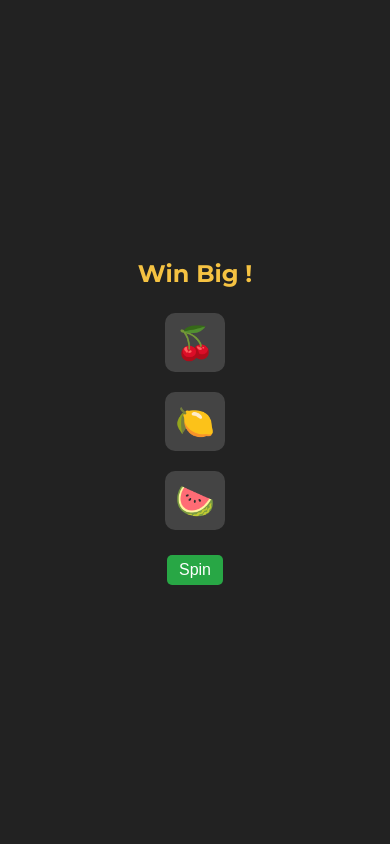
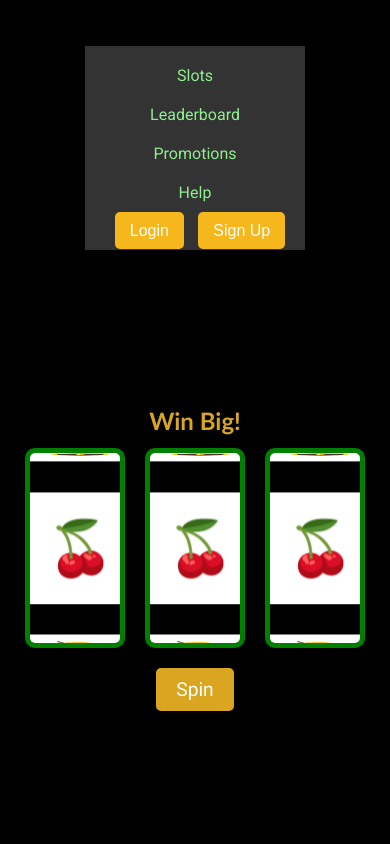
Before and after one commit to mustalidhanerawala/Gold-Rush, a plain HTML site: page slotmachine.html in a window 390 px wide. Drawn offline with Linux system fonts and the light colour scheme; a web font is replaced by a local one.

Commit message:
Updated slot machine

```diff
--- a/slotmachine-style.css
+++ b/slotmachine-style.css
@@ -1,126 +1,174 @@
+* {
+  margin: 0;
+  padding: 0;
+  box-sizing: border-box;
+}
 
 body {
   display: flex;
+  flex-direction: column;
   justify-content: center;
   align-items: center;
   height: 100vh;
-    margin: 0;
-    font-family:  Montserrat,Arial, sans-serif;
-    background-color: #222;
+  background-color: black;
+  font-family: sans-serif;
+}
+
+#nav {
+  margin: 10px;
+  display: flex;
+  justify-content: space-between;
+  align-items: center;
+  background-color: #333;
+  padding: 10px 20px;
   color: white;
 }
 
-
-.container {
-    text-align: center;
-    max-width: 100%;
-    padding: 20px;
+/* Left-side (Navigation Links) */
+#nav1 ul {
+  list-style: none;
+  margin: 0;
+  padding: 0;
+  display: flex;
 }
 
-h1 {
-    font-size: 3em;
-    margin-bottom: 20px;
-    color: #f5c242;
+#nav1 ul li {
+  margin-right: 20px;
 }
 
+#nav1 ul li a {
+  text-decoration: none;
+  color: lightgreen;
+  padding: 8px 12px;
+  font-size: 16px;
+  font-family: Roboto, 'Gill Sans', 'Gill Sans MT', Calibri, 'Trebuchet MS', sans-serif;
+  transition: background 0.3s ease;
+}
 
+#nav1 ul li a:hover {
+  background-color: #555;
+  border-radius: 5px;
+}
+
+/* Right-side (Login/Signup Buttons) */
+#nav2 .btn {
+  text-decoration: none;
+  color: white;
+  background-color: rgb(245, 183, 28);
+  padding: 10px 15px;
+  margin-left: 10px;
+  border-radius: 5px;
+  font-size: 16px;
+  transition: background 0.3s ease;
+  margin-right: 0;
+}
+
+#nav2 .btn:hover {
+  background-color:rgb(179, 152, 4);
+}
+
+/* Responsive Design */
+@media (max-width: 768px) {
+  #nav {
+      flex-direction: column;
+      text-align: center;
+  }
+  #nav1 ul {
+      flex-direction: column;
+  }
+  #nav1 ul li {
+      margin: 10px 0;
+  }
+  #nav2 {
+      margin-top: 10px;
+  }
+}
+
+#ai-div
+{
+  display: flex;
+  flex-direction: column;
+  justify-content: center;
+  align-items: center;
+  height: 100vh;
+  background-color: black;
+  font-family: sans-serif;
+}
 .slot-machine {
   display: flex;
-    justify-content: space-between;
-    margin-bottom: 20px;
-    gap: 10px;
+}
+
+h2{
+  color: goldenrod;
+  padding: 3px;
+  margin: 10px;
+  font-family: Texturina,'Gill Sans', 'Gill Sans MT', Calibri, 'Trebuchet MS', sans-serif;
+}
+.reel-container {
+  perspective: 1000px;
+  width: 100px;
+  height: 200px;
+  overflow: hidden;
+  margin: 0 10px;
+  border: 5px solid green;
+  border-radius: 10px;
+  display: flex;
+  justify-content: center;
+  align-items: center;
+  position: relative;
 }
 
 .reel {
-    font-size: 3em;
-    background-color: #444;
-    padding: 20px;
-    margin: 10px;
-    border-radius: 10px;
-    flex: 1;
+  width: 100px;
+  height: 100px;
+  transform-style: preserve-3d;
+  position: relative;
 }
 
+.symbol {
+  position: absolute;
+  width: 100px;
+  height: 100px;
+  text-align: center;
+  font-size: 3rem;
+  line-height: 100px;
+  color: black;
+  background: white;
+  border: 1px solid #fff;
+  transform-origin: center center;
+  backface-visibility: hidden; /* Hide back faces */
+}
+
+#reel1 .symbol:nth-child(1) { transform: rotateX(0deg) translateZ(100px); }
+#reel1 .symbol:nth-child(2) { transform: rotateX(72deg) translateZ(100px); }
+#reel1 .symbol:nth-child(3) { transform: rotateX(144deg) translateZ(100px); }
+#reel1 .symbol:nth-child(4) { transform: rotateX(216deg) translateZ(100px); }
+#reel1 .symbol:nth-child(5) { transform: rotateX(288deg) translateZ(100px); }
+
+#reel2 .symbol:nth-child(1) { transform: rotateX(0deg) translateZ(100px); }
+#reel2 .symbol:nth-child(2) { transform: rotateX(72deg) translateZ(100px); }
+#reel2 .symbol:nth-child(3) { transform: rotateX(144deg) translateZ(100px); }
+#reel2 .symbol:nth-child(4) { transform: rotateX(216deg) translateZ(100px); }
+#reel2 .symbol:nth-child(5) { transform: rotateX(288deg) translateZ(100px); }
+
+#reel3 .symbol:nth-child(1) { transform: rotateX(0deg) translateZ(100px); }
+#reel3 .symbol:nth-child(2) { transform: rotateX(72deg) translateZ(100px); }
+#reel3 .symbol:nth-child(3) { transform: rotateX(144deg) translateZ(100px); }
+#reel3 .symbol:nth-child(4) { transform: rotateX(216deg) translateZ(100px); }
+#reel3 .symbol:nth-child(5) { transform: rotateX(288deg) translateZ(100px); }
+
 button {
-    font-size: 1.5em;
+  font-family: Roboto, 'Gill Sans', 'Gill Sans MT', Calibri, 'Trebuchet MS', sans-serif;
+  margin-top: 20px;
   padding: 10px 20px;
+  font-size: 1.2rem;
   cursor: pointer;
-    background-color: #28a745;
+  border: none;
+  background-color: goldenrod;
   color: white;
-    border: none;
   border-radius: 5px;
 }
 
-button:active {
-    background-color: #218838;
+button:hover {
+  background-color: rgb(179, 152, 4);
 }
-
-
-@media (max-width: 768px) {
-    .reel {
-        font-size: 2.5em;
-        padding: 15px;
-    }
-
-    h1 {
-        font-size: 2em;
-    }
-
-    button {
-        font-size: 1.2em;
-        padding: 8px 16px;
-    }
-}
-
-@media (max-width: 480px) {
-    .slot-machine {
-        flex-direction: column;
-        align-items: center;
-    }
-
-    .reel {
-        font-size: 2em;
-        padding: 10px;
-        margin: 5px;
-    }
-
-    h1 {
-        font-size: 1.5em;
-    }
-
-    button {
-        font-size: 1em;
-        padding: 6px 12px;
-    }
-}
-
-
-.modal {
-    display: none;
-    position: fixed;
-    left: 0;
-    top: 0;
-    width: 100%;
-    height: 100%;
-    background-color: rgba(0, 0, 0, 0.7);
-    justify-content: center;
-    align-items: center;
-}
-
-.modal-content {
-    background-color: #fff;
-    color: #333;
-    padding: 20px;
-    border-radius: 10px;
-    text-align: center;
-    width: 300px;
-}
-
-#closeAlertButton {
-    background-color: #28a745;
-    color: white;
-    border: none;
-    padding: 10px;
-    margin-top: 20px;
-    cursor: pointer;
-    border-radius: 5px;
-}
--- a/slotmachine.html
+++ b/slotmachine.html
@@ -3,37 +3,74 @@
 <head>
   <meta charset="UTF-8">
   <meta name="viewport" content="width=device-width, initial-scale=1.0">
+  link rel="preconnect" href="https://fonts.googleapis.com">
+    <link rel="preconnect" href="https://fonts.gstatic.com" crossorigin>
     <link rel="preconnect" href="https://fonts.googleapis.com">
 <link rel="preconnect" href="https://fonts.gstatic.com" crossorigin>
+<link href="https://fonts.googleapis.com/css2?family=Roboto:ital,wght@0,100;0,300;0,400;0,500;0,700;0,900;1,100;1,300;1,400;1,500;1,700;1,900&display=swap" rel="stylesheet">
     <link
         href="https://fonts.googleapis.com/css2?family=Texturina:ital,opsz,wght@0,12..72,100..900;1,12..72,100..900&display=swap"
         rel="stylesheet">
         <link rel="preconnect" href="https://fonts.googleapis.com">
         <link rel="preconnect" href="https://fonts.gstatic.com" crossorigin>
         <link href="https://fonts.googleapis.com/css2?family=Montserrat:ital,wght@0,100..900;1,100..900&family=Texturina:ital,opsz,wght@0,12..72,100..900;1,12..72,100..900&display=swap" rel="stylesheet">
-    <title>Slot Machine</title>
+  <link rel="preconnect" href="https://fonts.googleapis.com">
+<link rel="preconnect" href="https://fonts.gstatic.com" crossorigin>
+<link href="https://fonts.googleapis.com/css2?family=Lato:ital,wght@0,100;0,300;0,400;0,700;0,900;1,100;1,300;1,400;1,700;1,900&display=swap" rel="stylesheet">
+  <title>3D Slot Machine Reel</title>
   <link rel="stylesheet" href="slotmachine-style.css">
 </head>
 <body>
-    <div class="container">
-        <h1>Win Big !</h1>
+ <div id="nav">
+  <div id="nav1">
+    <ul>
+        <li><a href="#">Slots</a></li>
+        <li><a href="#">Leaderboard</a></li>
+        <li><a href="#">Promotions</a></li>
+        <li><a href="#">Help</a></li>
+    </ul>
+  </div>
+  <div id="nav2">
+    <a href="#" class="btn">Login</a>
+<a href="#" class="btn">Sign Up</a>
+
+  </div>
+</div>
+ <div id="ai-div">
+  <div id="Heading"><h2>Win Big!</h2></div>
   <div class="slot-machine">
-            <div class="reel" id="reel1">🍒</div>
-            <div class="reel" id="reel2">🍋</div>
-            <div class="reel" id="reel3">🍉</div>
+    <div class="reel-container">
+      <div class="reel" id="reel1">
+        <div class="symbol">🍒</div>
+        <div class="symbol">🔔</div>
+        <div class="symbol">💎</div>
+        <div class="symbol">🍀</div>
+        <div class="symbol">🍋</div>
       </div>
-        <button id="spinButton">Spin</button>
-        <p id="result"></p>
     </div>
-
-    <!-- Custom Alert Modal -->
-    <div id="alertModal" class="modal">
-        <div class="modal-content">
-            <p id="alertMessage"></p>
-            <button id="closeAlertButton">OK</button>
+    <div class="reel-container">
+      <div class="reel" id="reel2">
+        <div class="symbol">🍒</div>
+        <div class="symbol">🔔</div>
+        <div class="symbol">💎</div>
+        <div class="symbol">🍀</div>
+        <div class="symbol">🍋</div>
+      </div>
+    </div>
+    <div class="reel-container">
+      <div class="reel" id="reel3">
+        <div class="symbol">🍒</div>
+        <div class="symbol">🔔</div>
+        <div class="symbol">💎</div>
+        <div class="symbol">🍀</div>
+        <div class="symbol">🍋</div>
+      </div>
     </div>
   </div>
 
+  <button id="spin-button">Spin</button>
+
+ </div>
 <script src="slotmachine-script.js"></script>
 </body>
 </html>
```
Also changed, not shown: slotmachine-script.js (+55 -32 lines). Lines whose indentation alone changed are shown as unchanged.
